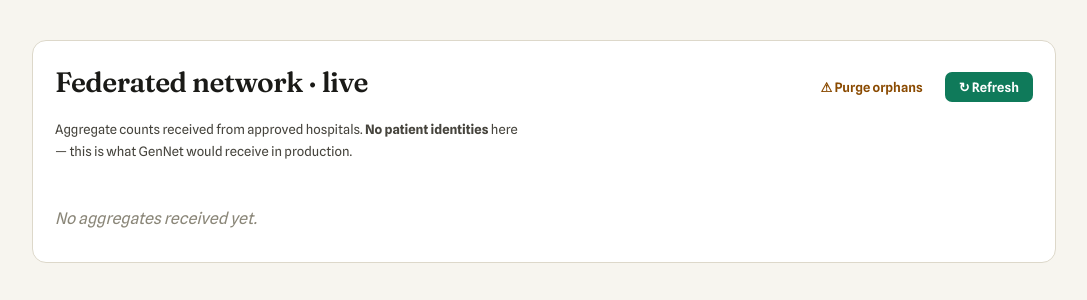
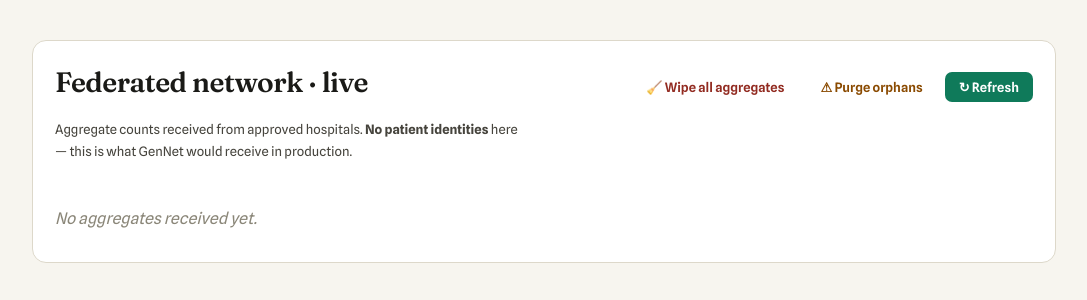
Before and after one commit to rcr216/GenNet, a FastAPI app: template templates/admin.html in a window 1280 px wide. Shown: the part 879-1179 px from the top of the page, without its empty margins (96-1183 px from the left). Run offline with FastAPI, Linux system fonts and the light colour scheme; the template is opened without the code that fills it: most values are stand-ins (such as "Sample title", 1, 10 or a date in 2020); data that the repository does not hold is empty; some libraries are stand-ins or nearby versions.

Commit message:
Change form action to wipe aggregates and update messages
Updated form actions and confirmation messages for data management.

```diff
--- a/templates/admin.html
+++ b/templates/admin.html
@@ -107,7 +107,10 @@
   <div style="display:flex;justify-content:space-between;align-items:baseline;margin-bottom:14px;gap:10px;flex-wrap:wrap">
     <h2 style="margin:0">Federated network · live</h2>
     <div style="display:flex;gap:8px">
-      <form method="post" action="/admin/purge-orphans" style="margin:0" onsubmit="return confirm('Remove ALL aggregates from hospitals that no longer exist in the network?\\n\\nThis is irreversible.');">
+      <form method="post" action="/admin/wipe-aggregates" style="margin:0" onsubmit="return confirm('⚠ DELETE ALL aggregates from the coordinator?\n\nThis removes every patient-level beacon from Neon. Hospitals stay; only the federated data is wiped.\n\nThis cannot be undone. Continue?');">
+        <button type="submit" class="btn btn-sm" style="background:#fff;color:#922b21;border-color:#e0a8a3">🧹 Wipe all aggregates</button>
+      </form>
+      <form method="post" action="/admin/purge-orphans" style="margin:0" onsubmit="return confirm('Remove ALL aggregates from hospitals that no longer exist in the network?\n\nThis is irreversible.');">
         <button type="submit" class="btn btn-sm" style="background:#fff;color:#8a4a00;border-color:#e0c089">⚠ Purge orphans</button>
       </form>
       <button class="btn btn-sm" onclick="refreshFedAdmin()">↻ Refresh</button>
@@ -115,6 +118,9 @@
   </div>
   {% if request.query_params.get('purged') %}
   <div style="background:#e8f5ee;border:1px solid #a3d9c4;color:#0a5a42;padding:8px 12px;border-radius:8px;margin-bottom:12px;font-size:13px">✓ Removed {{ request.query_params.get('purged') }} orphan aggregate(s) from the coordinator.</div>
+  {% endif %}
+  {% if request.query_params.get('wiped') %}
+  <div style="background:#fdecea;border:1px solid #f5b7b1;color:#922b21;padding:8px 12px;border-radius:8px;margin-bottom:12px;font-size:13px">🧹 Wiped {{ request.query_params.get('wiped') }} aggregate(s). Federated network is now empty.</div>
   {% endif %}
   <p class="lede" style="font-size:13px;margin-top:0">Aggregate counts received from approved hospitals. <b>No patient identities</b> here — this is what GenNet would receive in production.</p>
   <div id="fed-empty" style="display:none;color:var(--ink3);font-style:italic;padding:12px 0">No aggregates received yet.</div>
```
